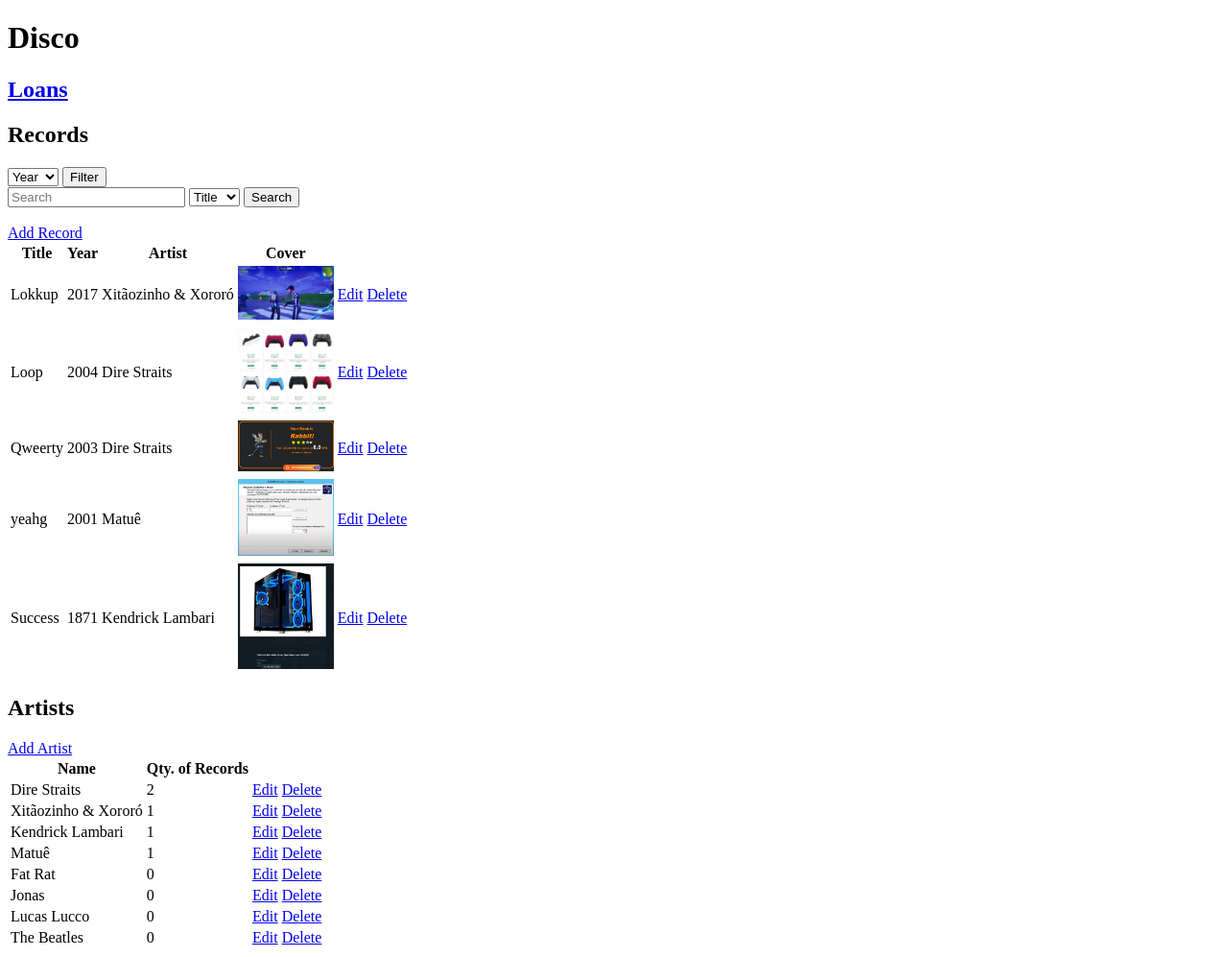
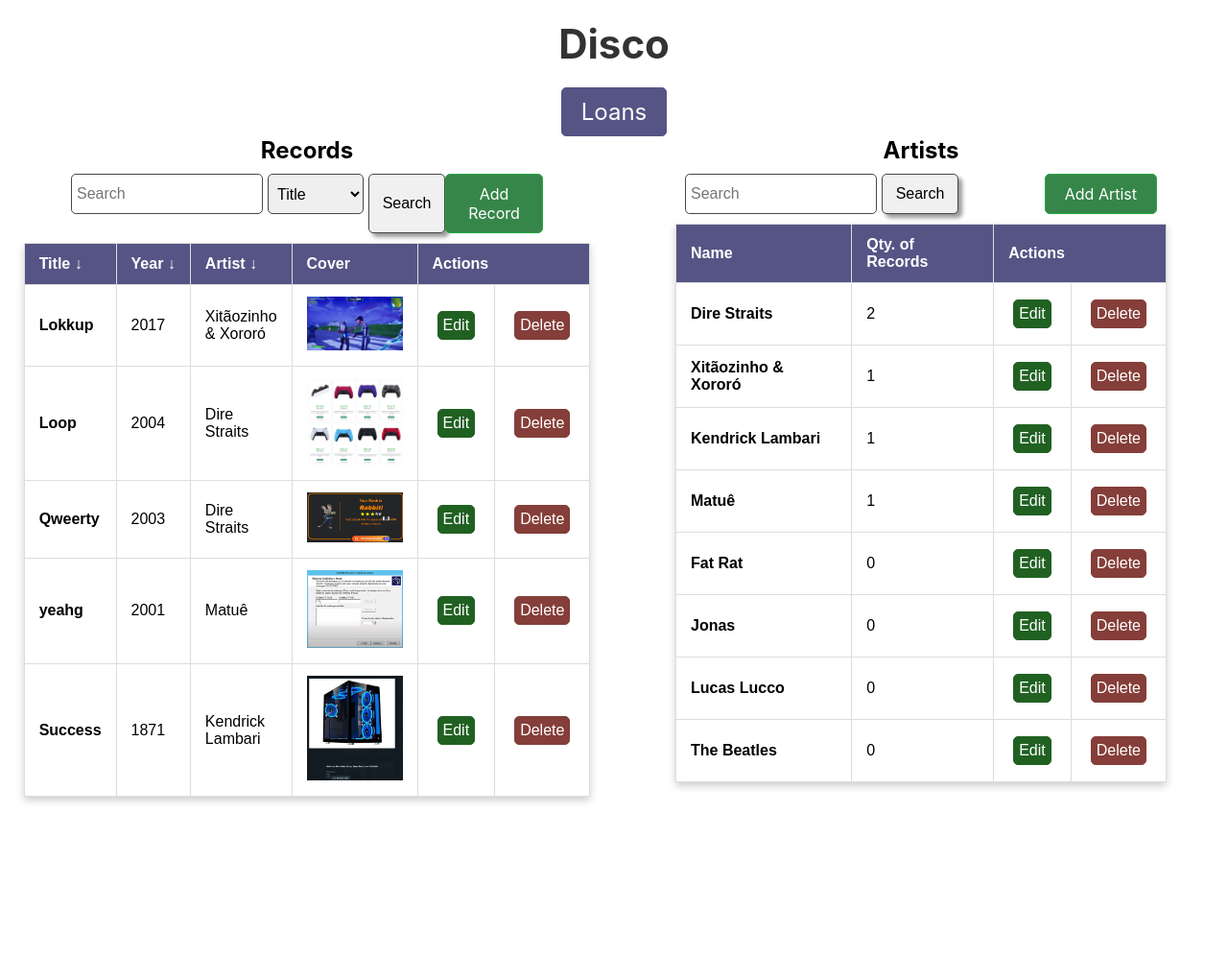
Before and after one commit to renanhrt/disco, a PHP site: page / in a window 1280 px wide. Shown: the whole page at 96% size. After the commit the page ends 837 px from the top, so only its background shows below. Run offline with PHP 8.4, Linux system fonts and the light colour scheme; data comes from the database, SQL or seed files in the repository; both versions use the stored data as it was after the commit.

Commit message:
finished

```diff
--- /dev/null
+++ b/index.css
@@ -0,0 +1,185 @@
+*{
+    box-sizing: border-box;
+    margin: 0;
+    padding: 0;
+}
+body{
+    display: flex;
+    flex-direction: column;
+    align-items: center;
+    justify-content: center;
+    font-family: "Inter", sans-serif;
+}
+
+
+h1{
+    font-family: 'Inter', sans-serif;
+    font-size: 42px;
+    font-weight: bold;
+    color: #333333;
+    margin: 20px;
+}
+
+
+
+table{
+    width: 80%;
+    border-collapse: collapse;
+    margin-bottom: 20px;
+    font-family: Arial, sans-serif;
+}
+
+th, td{
+    padding: 12px 15px;
+    text-align: left;
+    border: 1px solid #ddd;
+}
+
+th{
+    background-color: #555485;
+    color: white;
+    font-weight: bold;
+}
+.filter{
+    background: none;
+    border: none;
+    padding: 0;
+    margin: 0;
+    font: inherit;
+    cursor: pointer;
+    text-align: left;
+    color: inherit;
+    outline: none;
+}
+
+tr:hover{
+    background-color: #d1e7dd;
+}
+
+td:first-child{
+    font-weight: bold;
+}
+
+table{
+    box-shadow: 0 4px 8px #cfcfcf;
+}
+
+
+
+.back{
+    display: inline-block;
+    padding: 10px 20px;
+    text-align: center;
+    text-decoration: none;
+    background-color: #af4c4c;
+    color: white;
+    font-size: 16px;
+    border-radius: 5px;
+    border: 1px solid #af4c4c;
+}
+
+.create{
+    background-color: #368649;
+    color: white;
+    padding: 10px 20px;
+    font-size: 16px;
+    text-align: center;
+    text-decoration: none;
+    display: inline-block;
+    border-radius: 5px;
+    border: 1px solid #28a745;
+    cursor: pointer;
+}
+
+
+.searchf{
+    display: flex;
+    gap: 5px;
+}
+.selection{
+    width: 100px;
+    height: 42px;
+    padding: 5px;
+    font-size: 16px;
+    border: 1px solid #474747;
+    border-radius: 5px;
+}
+.textinput{
+    width: 200px;
+    height: 42px;
+    padding: 5px;
+    font-size: 16px;
+    border: 1px solid #474747;
+    border-radius: 5px;
+}
+.submit{
+    display: inline-block;
+    padding: 5px;
+    text-align: center;
+    vertical-align: middle;
+    border: 1px solid #474747;
+    background-color: #f0f0f0;
+    cursor: pointer;
+    font-size: 16px;
+    font-family: Arial, sans-serif;
+    box-shadow: 4px 4px 4px #999;
+    border-radius: 5px;
+    width: 80px;
+}
+
+
+
+.button {
+    display: inline-block;
+    margin: 5px;
+    padding: 5px;
+    text-align: center;
+    text-decoration: none;
+    font-size: 16px;
+    border-radius: 5px;
+    cursor: pointer;
+}
+.delete-btn {
+    background-color: #853e39;
+    color: white;
+    border: 1px solid #853e39;
+}
+.edit-btn {
+    background-color: #206122;
+    color: white;
+    border: 1px solid #206122;
+}
+
+
+.records, .artists{
+    display: flex;
+    flex-direction: column;
+    width: 100%;
+    align-items: center;
+}
+
+.records-h{
+    display: flex;
+    justify-content: space-between;
+    width: 80%;
+    margin: 0 auto;
+    padding: 10px;
+}
+
+.tables{
+    display: grid;
+    grid-template-columns: 1fr 1fr;
+    width: 100%;
+}
+
+.loan{
+    display: inline-block;
+    padding: 10px 20px;
+    text-align: center;
+    text-decoration: none;
+    background-color: #555485;
+    color: rgb(255, 255, 255);
+    font-size: 24px;
+    border-radius: 5px;
+    border: 1px solid #555485;
+}
--- a/index.php
+++ b/index.php
@@ -4,6 +4,10 @@ include 'includes/db.php';
 // order and get records
 if (isset($_POST['filter'])) {
     $filter = $conn->real_escape_string($_POST['filter']);
+    $filter = rtrim($filter, ' ↓');
+    if ($filter == 'Artist') {
+        $filter = 'idArtist';
+    }
     $query = $conn->query("SELECT idRecord, title, year, cover, idArtist FROM records ORDER BY $filter DESC");
 } else {
     $query = $conn->query("SELECT idRecord, title, year, cover, idArtist FROM records ORDER BY year DESC");
@@ -48,6 +52,25 @@ if ($query && $query->num_rows > 0) {
     }
 }
 
+//search artists
+if (isset($_POST['artistsearch'])) {
+    $search = $conn->real_escape_string($_POST['artistsearch']);
+    $query = $conn->query("
+        SELECT artists.idArtist, artists.name, COUNT(records.idRecord) record_count
+        FROM artists
+        LEFT JOIN records ON artists.idArtist = records.idArtist
+        WHERE artists.name LIKE '%$search%'
+        GROUP BY artists.idArtist
+        ORDER BY record_count DESC
+    ");
+    if ($query && $query->num_rows > 0) {
+        $artists = [];
+        while ($row = $query->fetch_assoc()) {
+            $artists[] = $row;
+        }
+    }
+}
+
 // delete record
 if (isset($_GET['delete'])) {
     if ($_GET['type'] == 'artist') {
@@ -84,45 +107,44 @@ if (isset($_GET['delete'])) {
 <head>
     <meta charset="UTF-8">
     <meta name="viewport" content="width=device-width, initial-scale=1.0">
+    <link rel="stylesheet" href="index.css">
     <title>Disco</title>
 </head>
 <body>
     <h1>Disco</h1>
 
-    <h2><a href="loan/read.php">Loans</a></h2>
+    <a class="loan"href="loan/read.php">Loans</a>
 
+    <div class="tables">
+        <div class="records">
             <h2>Records</h2>
-    <!-- filter records -->
-    <form action="" method=post>
-        <select name="filter" id="filter">
-            <option value="title" >Title</option>
-            <option value="year" selected>Year</option>
-            <option value="idArtist">Artist</option>
-        </select></select>
 
-        <input type="submit" value="Filter">
-    </form>
-
+            <div class="records-h">
                 <!-- search records -->
-    <form action="" method="post">
-        <input type="text" name="search" placeholder="Search">
-        <select name="type" id="type">
+                <form action="" method="post" class="searchf">
+                    <input type="text" name="search" placeholder="Search" class="textinput">
+                    <select name="type" id="type" class="selection">
                         <option value="title" selected>Title</option>
                         <option value="year">Year</option>
                         <option value="artist">Artist</option>
                     </select></select>
-        <input type="submit" value="Search">
-    </form><br>
+                    <input type="submit" value="Search" class="submit">
+                </form>
 
                 <!-- records list -->
-    <a href="record/create.php">Add Record</a>
+                <a href="record/create.php" class="create">Add Record</a>
+            </div>
+
+
+
             <table>
                 <thead>
                     <tr>
-                <th>Title</th>
-                <th>Year</th>
-                <th>Artist</th>
+                        <th><form action="" method="post"><input type="submit" name="filter" value="Title ↓" class="filter"></form></th>
+                        <th><form action="" method="post"><input type="submit" name="filter" value="Year ↓" class="filter"></form></th>
+                        <th><form action="" method="post"><input type="submit" name="filter" value="Artist ↓" class="filter"></form></th>
                         <th>Cover</th>
+                        <th colspan="3">Actions</th>
                     </tr>
                 </thead>
                 <tbody>
@@ -132,21 +154,31 @@ if (isset($_GET['delete'])) {
                             <td><?php echo $record['year']; ?></td>
                             <td><?php echo $conn->query("SELECT name FROM artists WHERE idArtist = {$record['idArtist']}")->fetch_assoc()['name']; ?></td>
                             <td><img src="<?php echo $record['cover']; ?>" alt="<?php echo $record['title']; ?>" width="100"></td>
-                    <td><a href="record/edit.php?id=<?php echo $record['idRecord']; ?>">Edit</a></td>
-                    <td><a href="index.php?type=record&delete=<?php echo $record['idRecord']; ?>">Delete</a></td>
+                            <td><a href="record/edit.php?id=<?php echo $record['idRecord']; ?>" class="button edit-btn">Edit</a></td>
+                            <td><a href="index.php?type=record&delete=<?php echo $record['idRecord']; ?>" class="button delete-btn">Delete</a></td>
                         </tr>
                     <?php endforeach; ?>
                 </tbody>
             </table>
+        </div>
 
+        <div class="artists">
             <!-- artists list -->
             <h2>Artists</h2>
-    <a href="artist/create.php">Add Artist</a>
+                <div class="records-h">
+                    <!-- search artist -->
+                    <form action="" method="post" class="searchf">
+                        <input type="text" name="artistsearch" placeholder="Search" class="textinput">
+                        <input type="submit" value="Search" class="submit">
+                    </form>
+                    <a href="artist/create.php" class="create">Add Artist</a>
+                </div>
                 <table>
                     <thead>
                         <tr>
                             <th>Name</th>
                             <th>Qty. of Records</th>
+                            <th colspan="3">Actions</th>
                         </tr>
                     </thead>
                     <tbody>
@@ -154,10 +186,15 @@ if (isset($_GET['delete'])) {
                             <tr>
                                 <td><?php echo $artist['name']; ?></td>
                                 <td><?php echo $artist['record_count']; ?></td>
-                    <td><a href="artist/edit.php?id=<?php echo $artist['idArtist']; ?>">Edit</a></td>
-                    <td><a href="index.php?type=artist&delete=<?php echo $artist['idArtist']; ?>">Delete</a></td>
+                                <td><a href="artist/edit.php?id=<?php echo $artist['idArtist']; ?>" class="button edit-btn">Edit</a></td>
+                                <td><a href="index.php?type=artist&delete=<?php echo $artist['idArtist']; ?>" class="button delete-btn">Delete</a></td>
                             </tr>
                         <?php endforeach; ?>
                     </tbody>
+            </table>
+        </div>
+    </div>
+
+
 </body>
 </html>
```
Also changed, not shown: artist/create.php (+4 -3 lines), artist/edit.php (+4 -3 lines), disco.sql (+31 -6 lines), loan/create.php (+7 -6 lines), loan/edit.php (+9 -8 lines), loan/read.php (+8 -6 lines), loan/style.css (added, +102 -0 lines), record/create.php (+9 -8 lines), record/edit.php (+14 -7 lines), style.css (added, +68 -0 lines), images/Captura de tela 2023-08-19 110328.png (deleted), images/Captura de tela 2023-08-28 210935.png (added), images/Captura de tela 2023-09-05 103535.png (added), images/Captura de tela 2023-09-05 104446.png (deleted), 2 more files. Lines whose indentation alone changed are shown as unchanged.
